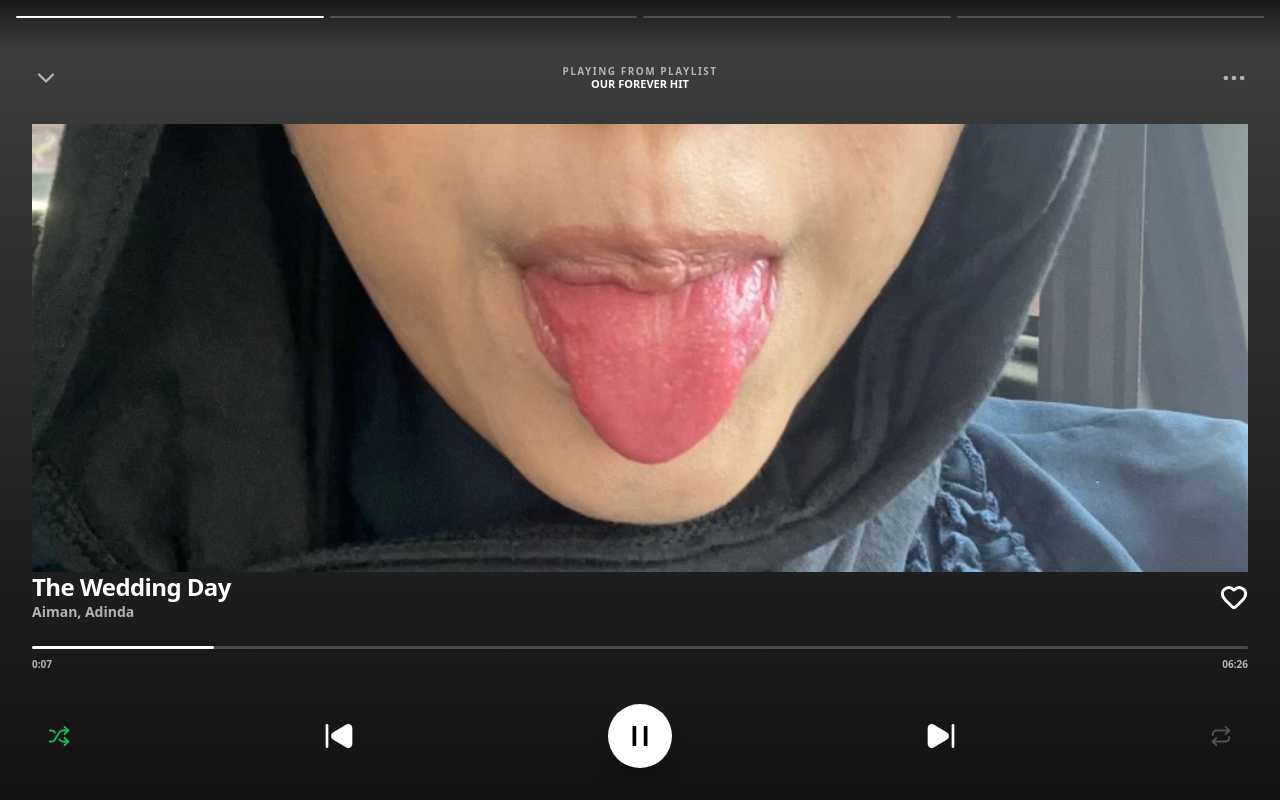
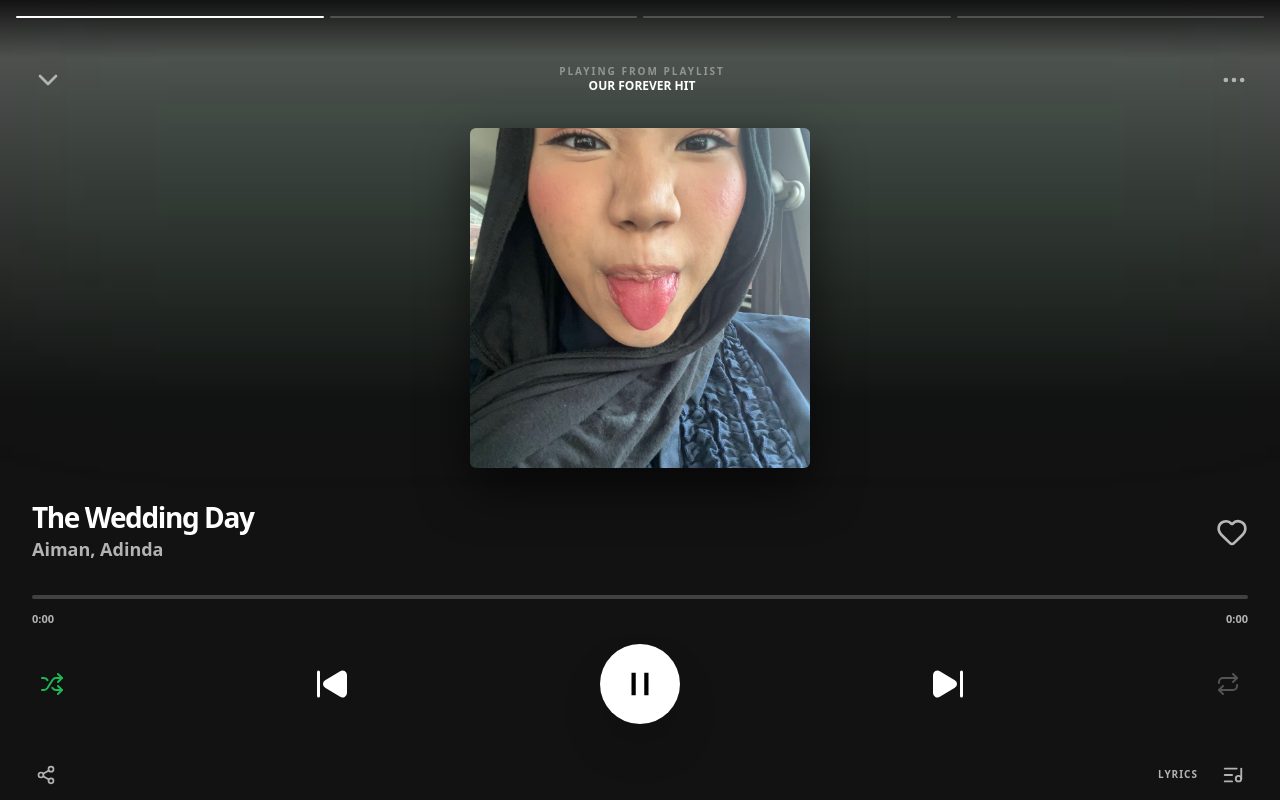
Before and after one commit to aimaneffendy/kadspotify, a Next.js app: page / in a window 1280 px wide. Both pictures are taken after a click on the button "PLAY INVITATION". Built offline with nearby package versions, Linux system fonts and the light colour scheme.

Commit message:
Update 4

```diff
--- a/app/page.tsx
+++ b/app/page.tsx
@@ -3,8 +3,8 @@ import React, { useState, useEffect, useRef } from 'react';
 import { motion, AnimatePresence } from 'framer-motion';
 import {
   Play, Pause, SkipForward, SkipBack, Heart,
-  MapPin, Calendar, MessageCircle, Send,
-  MoreHorizontal, Shuffle, Repeat, ChevronDown, Share2
+  MapPin, MoreHorizontal, Shuffle, Repeat,
+  ChevronDown, Share2, ListMusic
 } from 'lucide-react';
 
 export default function SpotifyWeddingPro() {
@@ -13,9 +13,13 @@ export default function SpotifyWeddingPro() {
   const [playing, setPlaying] = useState(false);
   const [isLiked, setIsLiked] = useState(false);
   const [activePage, setActivePage] = useState(0);
-  const audioRef = useRef<HTMLAudioElement>(null);
 
-  const [wishes, setWishes] = useState<{name: string, message: string}[]>([]);
+  // Audio States
+  const [currentTime, setCurrentTime] = useState(0);
+  const [duration, setDuration] = useState(0);
+  const audioRef = useRef(null);
+
+  const [wishes, setWishes] = useState([]);
   const [newName, setNewName] = useState("");
   const [newMessage, setNewMessage] = useState("");
 
@@ -25,22 +29,74 @@ export default function SpotifyWeddingPro() {
     if (saved) setWishes(JSON.parse(saved));
   }, []);
 
-  const handleScroll = (e: React.UIEvent<HTMLDivElement>) => {
+  // Update logic bila audio dah sedia
+  useEffect(() => {
+    const audio = audioRef.current;
+    if (!audio) return;
+
+    const updateTime = () => setCurrentTime(audio.currentTime);
+    const updateDuration = () => {
+      if (audio.duration) setDuration(audio.duration);
+    };
+
+    audio.addEventListener('timeupdate', updateTime);
+    audio.addEventListener('loadedmetadata', updateDuration);
+
+    // Backup kalau metadata dah load awal
+    if (audio.readyState >= 1) {
+      setDuration(audio.duration);
+    }
+
+    return () => {
+      audio.removeEventListener('timeupdate', updateTime);
+      audio.removeEventListener('loadedmetadata', updateDuration);
+    };
+  }, [opened]);
+
+  const formatTime = (time) => {
+    if (isNaN(time) || time === 0) return "0:00";
+    const min = Math.floor(time / 60);
+    const sec = Math.floor(time % 60);
+    return `${min}:${sec < 10 ? '0' : ''}${sec}`;
+  };
+
+  const handleSeek = (e) => {
+    if (!audioRef.current || !duration) return;
+    const rect = e.currentTarget.getBoundingClientRect();
+    const x = e.clientX - rect.left;
+    const width = rect.width;
+    const newTime = (x / width) * duration;
+    audioRef.current.currentTime = newTime;
+    setCurrentTime(newTime);
+  };
+
+  const handleOpen = () => {
+    setOpened(true);
+    setPlaying(true);
+    setTimeout(() => {
+      if (audioRef.current) {
+        audioRef.current.play().catch(err => console.error("Playback error:", err));
+      }
+    }, 300);
+  };
+
+  const togglePlay = () => {
+    if (playing) {
+      audioRef.current?.pause();
+    } else {
+      audioRef.current?.play();
+    }
+    setPlaying(!playing);
+  };
+
+  const handleScroll = (e) => {
     const scrollTop = e.currentTarget.scrollTop;
     const height = e.currentTarget.clientHeight;
     const page = Math.round(scrollTop / height);
     if (page !== activePage) setActivePage(page);
   };
 
-  if (!mounted) return null;
-
-  const handleOpen = () => {
-    setOpened(true);
-    setPlaying(true);
-    audioRef.current?.play().catch(() => {});
-  };
-
-  const handleSubmit = (e: React.FormEvent) => {
+  const handleSubmit = (e) => {
     e.preventDefault();
     if (!newName || !newMessage) return;
     const updated = [{ name: newName, message: newMessage }, ...wishes];
@@ -49,27 +105,30 @@ export default function SpotifyWeddingPro() {
     setNewName(""); setNewMessage("");
   };
 
+  if (!mounted) return null;
+
   return (
     <main className="h-screen w-full bg-[#121212] text-white overflow-hidden font-sans selection:bg-[#1DB954]/30">
-      <audio ref={audioRef} loop src="/marias.mp3" />
+      <audio ref={audioRef} loop src="/marias.mp3" preload="auto" />
 
-      {/* --- 1. THE COVER (SPOTIFY UI) --- */}
+      {/* --- 1. THE ENTRANCE --- */}
       <AnimatePresence>
         {!opened && (
           <motion.div
             exit={{ opacity: 0, scale: 1.1 }}
-            transition={{ duration: 0.6, ease: "easeInOut" }}
-            className="fixed inset-0 z-[200] bg-[#121212] flex flex-col items-center justify-center p-8"
+            transition={{ duration: 0.6 }}
+            className="fixed inset-0 z-[200] bg-[#121212] flex flex-col items-center justify-center p-8 text-center"
           >
             <motion.div
-              initial={{ y: 20, opacity: 0 }} animate={{ y: 0, opacity: 1 }}
-              className="w-72 h-72 shadow-[0_25px_50px_-12px_rgba(0,0,0,0.8)] mb-12"
+              initial={{ y: 20, opacity: 0 }}
+              animate={{ y: 0, opacity: 1 }}
+              className="w-72 h-72 shadow-[0_30px_60px_-12px_rgba(0,0,0,0.8)] mb-12"
             >
-              <img src="/dinda.jpg?auto=format&fit=crop&q=80" className="w-full h-full object-cover rounded-md" alt="Album Art" />
+              <img src="/dinda.jpg" className="w-full h-full object-cover rounded-md" alt="Cover" />
             </motion.div>
-            <div className="text-left w-full max-w-xs mb-10 space-y-1">
-                <h1 className="text-3xl font-black tracking-tighter">Aiman & Adinda</h1>
-                <p className="text-[#b3b3b3] text-sm font-bold uppercase tracking-widest">Single • 2026</p>
+            <div className="text-left w-full max-w-xs mb-10">
+                <h1 className="text-4xl font-black tracking-tighter">Aiman & Adinda</h1>
+                <p className="text-[#b3b3b3] text-sm font-bold uppercase tracking-[0.2em] mt-1">Single • 2026</p>
             </div>
             <button
               onClick={handleOpen}
@@ -81,16 +140,16 @@ export default function SpotifyWeddingPro() {
         )}
       </AnimatePresence>
 
-      {/* --- 2. THE PLAYER CONTENT --- */}
+      {/* --- 2. PLAYER CONTENT --- */}
       <div className={`h-screen flex flex-col transition-opacity duration-1000 ${!opened ? 'opacity-0' : 'opacity-100'}`}>
 
-        {/* Story Progress Bar (Instagram/Spotify Wrapped Style) */}
-        <div className="flex gap-1.5 px-4 pt-4 absolute top-0 w-full z-[100] bg-gradient-to-b from-black/60 to-transparent pb-8">
+        {/* Story Bar */}
+        <div className="flex gap-1.5 px-4 pt-4 absolute top-0 w-full z-[100] bg-gradient-to-b from-black/80 to-transparent pb-10">
            {[0, 1, 2, 3].map((index) => (
              <div key={index} className="h-[2px] flex-1 bg-white/20 rounded-full overflow-hidden">
                 <motion.div
                   animate={{ width: activePage === index ? "100%" : activePage > index ? "100%" : "0%" }}
-                  transition={{ duration: activePage === index ? 5 : 0.4, ease: "linear" }}
+                  transition={{ duration: activePage === index ? 15 : 0.4, ease: "linear" }}
                   className="h-full bg-white"
                 />
              </div>
@@ -99,78 +158,101 @@ export default function SpotifyWeddingPro() {
 
         <div onScroll={handleScroll} className="h-screen overflow-y-scroll snap-y snap-mandatory scroll-smooth hide-scrollbar">
 
-          {/* SLIDE 1: PLAYER VIEW */}
-          <section className="h-screen w-full snap-start flex flex-col p-8 pt-16 bg-gradient-to-b from-[#404040] to-[#121212]">
-            <div className="flex justify-between items-center mb-8 text-[#b3b3b3]">
-               <ChevronDown size={28} />
-               <p className="text-[10px] font-black tracking-[0.15em] uppercase text-center leading-tight">Playing from playlist<br/><span className="text-white font-bold tracking-normal text-[11px]">OUR FOREVER HIT</span></p>
-               <MoreHorizontal size={28} />
+          {/* SLIDE 1: PLAYER */}
+          <section className="h-screen w-full snap-start flex flex-col p-8 pt-16 bg-gradient-to-b from-[#5a5a5a] via-[#121212] to-[#121212] relative">
+            <div className="absolute top-0 left-0 w-full h-[40%] bg-[#1DB954]/5 blur-[100px] pointer-events-none" />
+
+            <div className="flex justify-between items-center mb-8 text-[#b3b3b3] z-10">
+                <ChevronDown size={32} />
+                <div className="text-center font-black">
+                  <p className="text-[10px] tracking-[0.2em] uppercase leading-tight opacity-70">Playing from playlist</p>
+                  <p className="text-white text-[12px]">OUR FOREVER HIT</p>
+                </div>
+                <MoreHorizontal size={28} />
             </div>
 
-            <motion.div className="flex-1 w-full overflow-hidden flex items-center justify-center">
-  <img
-    src="/dinda2.jpg?auto=format&fit=crop&q=100"
-    className="w-full aspect-square object-cover rounded-md shadow-lg"
-    alt="Main"
-  />
-</motion.div>
+            <div className="flex-1 w-full flex items-center justify-center z-10">
+              <div className="w-full aspect-square max-w-[340px] shadow-[0_20px_50px_rgba(0,0,0,0.6)] rounded-md overflow-hidden">
+                <img src="/dinda2.jpg" className="w-full h-full object-cover" alt="Dinda Player" />
+              </div>
+            </div>
 
-            <div className="flex justify-between items-center mb-6">
+            <div className="flex justify-between items-center mt-8 mb-4 z-10">
               <div className="text-left">
-                <h2 className="text-2xl font-black tracking-tight leading-tight">The Wedding Day</h2>
-                <p className="text-[#b3b3b3] font-bold text-sm">Aiman, Adinda</p>
+                <h2 className="text-[28px] font-black tracking-tighter leading-tight">The Wedding Day</h2>
+                <p className="text-[#b3b3b3] font-bold text-lg">Aiman, Adinda</p>
               </div>
-              <button onClick={() => setIsLiked(!isLiked)} className="active:scale-125 transition-transform duration-200">
-                <Heart size={28} className={isLiked ? "text-[#1DB954]" : "text-white"} fill={isLiked ? "#1DB954" : "none"} strokeWidth={2.5} />
+              <button onClick={() => setIsLiked(!isLiked)} className="active:scale-150 transition-transform duration-300">
+                <Heart size={32} className={isLiked ? "text-[#1DB954]" : "text-white opacity-70"} fill={isLiked ? "#1DB954" : "none"} strokeWidth={2} />
               </button>
             </div>
 
-            {/* Spotify-accurate Seekbar */}
-            <div className="w-full h-[3px] bg-white/20 rounded-full mb-2 relative group">
-              <div className="w-[15%] h-full bg-white rounded-full group-hover:bg-[#1DB954] transition-colors" />
-            </div>
-            <div className="flex justify-between text-[10px] text-[#b3b3b3] font-bold mb-8">
-              <span>0:07</span>
-              <span>06:26</span>
+            {/* PROGRESS BAR DYNAMIC */}
+            <div className="w-full group cursor-pointer z-10 py-4" onClick={handleSeek}>
+              <div className="w-full h-[4px] bg-white/20 rounded-full relative">
+                <div
+                  className="absolute h-full bg-white group-hover:bg-[#1DB954] transition-colors rounded-full"
+                  style={{ width: `${duration ? (currentTime / duration) * 100 : 0}%` }}
+                />
+                <div
+                  className="absolute h-3 w-3 bg-white rounded-full -top-[4px] opacity-0 group-hover:opacity-100 shadow-md transition-opacity"
+                  style={{ left: `calc(${duration ? (currentTime / duration) * 100 : 0}% - 6px)` }}
+                />
+              </div>
+              <div className="flex justify-between text-[11px] text-[#b3b3b3] font-bold mt-3">
+                <span>{formatTime(currentTime)}</span>
+                <span>{formatTime(duration)}</span>
+              </div>
             </div>
 
-            <div className="flex justify-between items-center px-4">
-              <Shuffle size={22} className="text-[#1DB954]" />
-              <SkipBack fill="white" size={32} />
-              <div onClick={() => { playing ? audioRef.current?.pause() : audioRef.current?.play(); setPlaying(!playing); }} className="w-16 h-16 bg-white rounded-full flex items-center justify-center active:scale-95 transition-all cursor-pointer shadow-xl">
-                {playing ? <Pause fill="black" size={30} /> : <Play fill="black" size={30} className="ml-1" />}
+            <div className="flex justify-between items-center px-2 z-10">
+              <Shuffle size={24} className="text-[#1DB954]" />
+              <SkipBack fill="white" size={36} className="cursor-pointer" />
+              <div
+                onClick={togglePlay}
+                className="w-20 h-20 bg-white rounded-full flex items-center justify-center active:scale-95 transition-all cursor-pointer shadow-2xl"
+              >
+                {playing ? <Pause fill="black" size={34} /> : <Play fill="black" size={34} className="ml-1" />}
               </div>
-              <SkipForward fill="white" size={32} />
-              <Repeat size={22} className="text-[#535353]" />
+              <SkipForward fill="white" size={36} className="cursor-pointer" />
+              <Repeat size={24} className="text-[#535353]" />
+            </div>
+
+            <div className="flex justify-between items-center mt-10 text-[#b3b3b3] px-1 z-10">
+              <Share2 size={20} className="hover:text-white cursor-pointer" />
+              <div className="flex items-center gap-6">
+                 <p className="text-[10px] font-black tracking-widest uppercase">Lyrics</p>
+                 <ListMusic size={22} className="hover:text-white cursor-pointer" />
+              </div>
             </div>
           </section>
 
-          {/* SLIDE 2: LYRICS VIEW (The Dates) */}
-          <section className="h-screen w-full snap-start flex flex-col p-8 pt-24 bg-[#e91429] text-black overflow-hidden relative">
+          {/* SLIDE 2: LYRICS */}
+          <section className="h-screen w-full snap-start flex flex-col p-8 pt-24 bg-[#e91429] text-black">
             <h2 className="text-[11px] font-black uppercase tracking-[0.2em] mb-12 text-black/60">Lyrics</h2>
             <div className="space-y-6 font-black text-[38px] tracking-tighter leading-[1.05] text-left">
-              <motion.p initial={{ opacity: 0.3 }} whileInView={{ opacity: 1 }}>Save The Date.</motion.p>
-              <motion.p initial={{ opacity: 0.3 }} whileInView={{ opacity: 1 }}>Sunday, 07 June.</motion.p>
-              <motion.p initial={{ opacity: 0.3 }} whileInView={{ opacity: 1 }}>At Crazy Rich Asians, Ecohill Walk,</motion.p>
-              <motion.p initial={{ opacity: 0.3 }} whileInView={{ opacity: 1 }} className="text-black/40 italic">Setia Ecohill, Semenyih.</motion.p>
-              <motion.p initial={{ opacity: 0.3 }} whileInView={{ opacity: 1 }} className="text-xl pt-6 text-black/80 font-bold uppercase tracking-widest leading-relaxed">
+              <p>Save The Date.</p>
+              <p>Sunday, 07 June.</p>
+              <p>At Crazy Rich Asians, Ecohill Walk,</p>
+              <p className="text-black/40 italic">Setia Ecohill, Semenyih.</p>
+              <p className="text-xl pt-6 text-black/80 font-bold uppercase tracking-widest">
                 "And we will write our own story, tonight."
-              </motion.p>
+              </p>
             </div>
             <div className="mt-auto pb-10">
-               <button className="flex items-center gap-3 text-sm font-bold bg-black text-white px-8 py-4 rounded-full shadow-lg active:scale-95 transition-all">
+               <button className="flex items-center gap-3 text-sm font-bold bg-black text-white px-8 py-4 rounded-full shadow-lg active:scale-95">
                  <MapPin size={18} /> Open Location
                </button>
             </div>
           </section>
 
-          {/* SLIDE 3: GUESTBOOK (Top Fans) */}
+          {/* SLIDE 3: GUESTBOOK */}
           <section className="h-screen w-full snap-start flex flex-col p-8 pt-24 bg-[#121212]">
             <h2 className="text-2xl font-black mb-1 tracking-tighter text-left">Your Dedications</h2>
-            <p className="text-[#b3b3b3] text-sm font-bold mb-8 text-left uppercase tracking-tighter">Messages from the fans</p>
+            <p className="text-[#b3b3b3] text-sm font-bold mb-8 uppercase">Messages from the fans</p>
 
             <form onSubmit={handleSubmit} className="mb-8 space-y-3">
-              <input value={newName} onChange={(e) => setNewName(e.target.value)} placeholder="Display Name" className="w-full bg-[#282828] rounded-md p-4 text-sm font-bold outline-none border border-transparent focus:border-[#535353] transition-all" />
+              <input value={newName} onChange={(e) => setNewName(e.target.value)} placeholder="Display Name" className="w-full bg-[#282828] rounded-md p-4 text-sm font-bold outline-none focus:border-[#535353] border border-transparent transition-all" />
               <div className="flex gap-2">
                 <input value={newMessage} onChange={(e) => setNewMessage(e.target.value)} placeholder="Add a comment..." className="flex-1 bg-[#282828] rounded-md p-4 text-sm font-medium outline-none" />
                 <button type="submit" className="bg-[#1DB954] px-6 rounded-md text-black font-black active:scale-90 transition-all uppercase text-[10px] tracking-widest">Send</button>
@@ -179,9 +261,9 @@ export default function SpotifyWeddingPro() {
 
             <div className="flex-1 overflow-y-auto space-y-4 text-left pr-2 hide-scrollbar">
               {wishes.map((w, i) => (
-                <div key={i} className="flex items-start gap-4 hover:bg-white/5 p-2 rounded-md transition-colors">
-                   <div className="w-11 h-11 bg-[#535353] rounded-full flex-shrink-0 flex items-center justify-center font-black text-stone-200 text-lg uppercase shadow-inner">{w.name[0]}</div>
-                   <div className="flex-1 pt-1 border-b border-white/5 pb-3">
+                <div key={i} className="flex items-start gap-4 hover:bg-white/5 p-2 rounded-md">
+                   <div className="w-11 h-11 bg-[#535353] rounded-full flex-shrink-0 flex items-center justify-center font-black text-stone-200">{w.name[0]}</div>
+                   <div className="flex-1 border-b border-white/5 pb-3 pt-1">
                       <p className="text-sm font-black">{w.name}</p>
                       <p className="text-sm text-[#b3b3b3] font-medium leading-snug">"{w.message}"</p>
                    </div>
@@ -190,21 +272,18 @@ export default function SpotifyWeddingPro() {
             </div>
           </section>
 
-          {/* SLIDE 4: RSVP (The Final Track) */}
+          {/* SLIDE 4: RSVP */}
           <section className="h-screen w-full snap-start flex flex-col items-center justify-center p-8 bg-gradient-to-t from-[#1DB954]/40 to-[#121212]">
-             <div className="w-56 h-56 bg-[#181818] p-5 rounded-xl mb-12 shadow-[0_30px_60px_-12px_rgba(0,0,0,0.8)] relative border border-white/5 group">
-                <div className="absolute -top-3 -right-3 bg-white text-black px-3 py-1.5 rounded-full transform rotate-12 font-black text-[10px] tracking-widest shadow-xl">RSVP</div>
-                <img src="https://api.qrserver.com/v1/create-qr-code/?size=150x150&data=RSVP" className="w-full h-full invert opacity-90 group-hover:scale-105 transition-transform duration-500" alt="QR" />
+             <div className="w-56 h-56 bg-[#181818] p-5 rounded-xl mb-12 shadow-[0_30px_60px_-12px_rgba(0,0,0,0.8)] relative border border-white/5">
+                <div className="absolute -top-3 -right-3 bg-white text-black px-3 py-1.5 rounded-full rotate-12 font-black text-[10px] tracking-widest">RSVP</div>
+                <img src={`https://api.qrserver.com/v1/create-qr-code/?size=150x150&data=RSVP_Aiman_Adinda`} className="w-full h-full invert opacity-90" alt="QR" />
              </div>
-             <h2 className="text-4xl font-black text-center mb-4 tracking-tighter leading-none italic italic">Are you joining the <br/> playlist?</h2>
-             <p className="text-[#b3b3b3] text-center text-sm font-bold mb-12 max-w-[220px] leading-relaxed">Confirm your attendance and celebrate this track with us.</p>
-
-             <button className="w-full max-w-xs py-5 bg-[#1DB954] text-black rounded-full font-black text-sm uppercase tracking-[0.2em] shadow-2xl hover:scale-105 active:scale-95 transition-all flex items-center justify-center gap-3">
-               <Share2 size={18} /> Confirm RSVP
+             <h2 className="text-4xl font-black text-center mb-4 tracking-tighter italic italic leading-none">Are you joining the <br/> playlist?</h2>
+             <button className="w-full max-w-xs py-5 bg-[#1DB954] text-black rounded-full font-black text-sm uppercase tracking-[0.2em] shadow-2xl hover:scale-105 active:scale-95 transition-all mt-8">
+                Confirm RSVP
              </button>
              <p className="mt-8 text-[10px] font-black text-[#535353] uppercase tracking-[0.5em]">AimanXAdinda • 2026 </p>
           </section>
-
         </div>
       </div>
 
```
